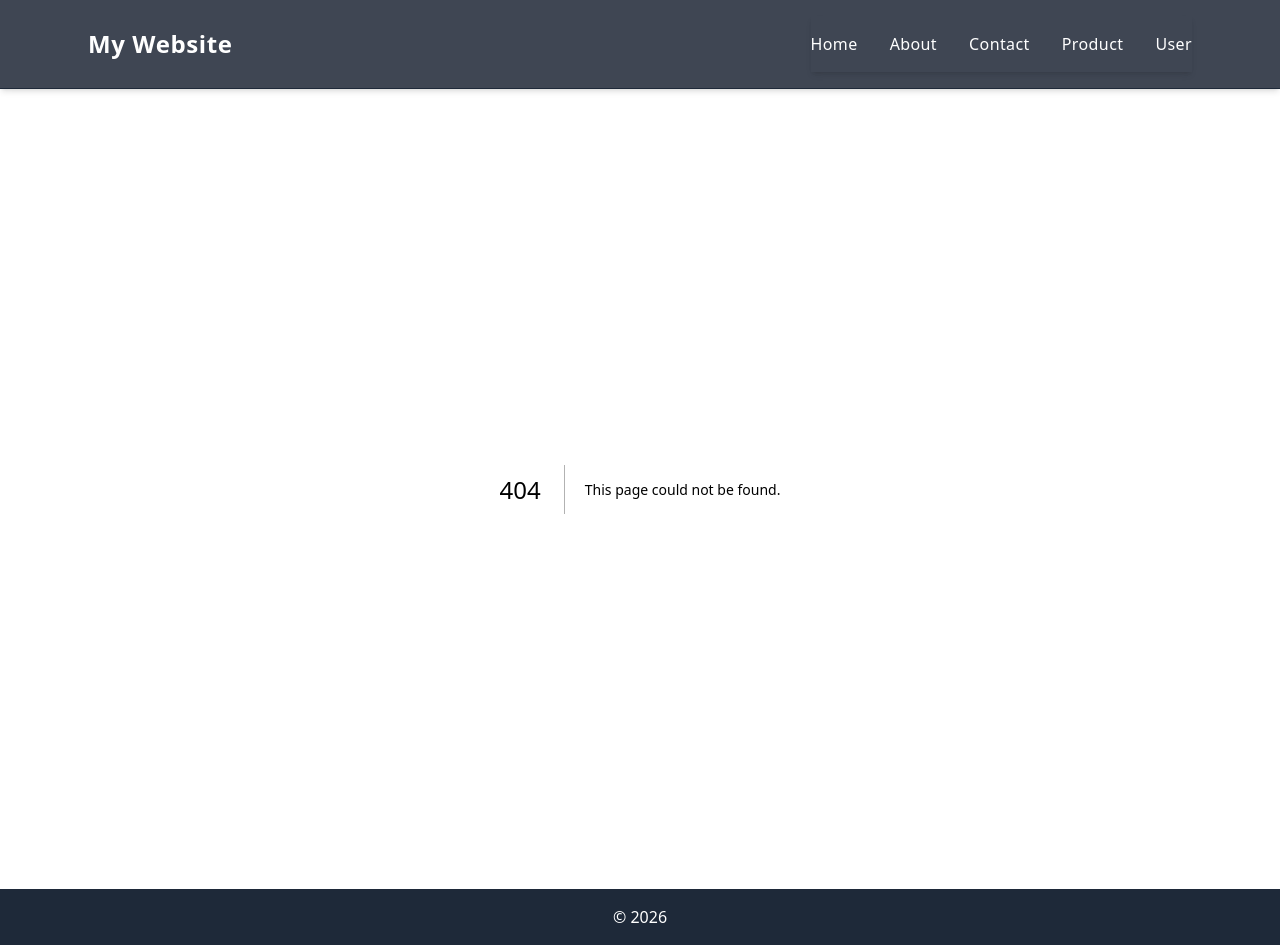
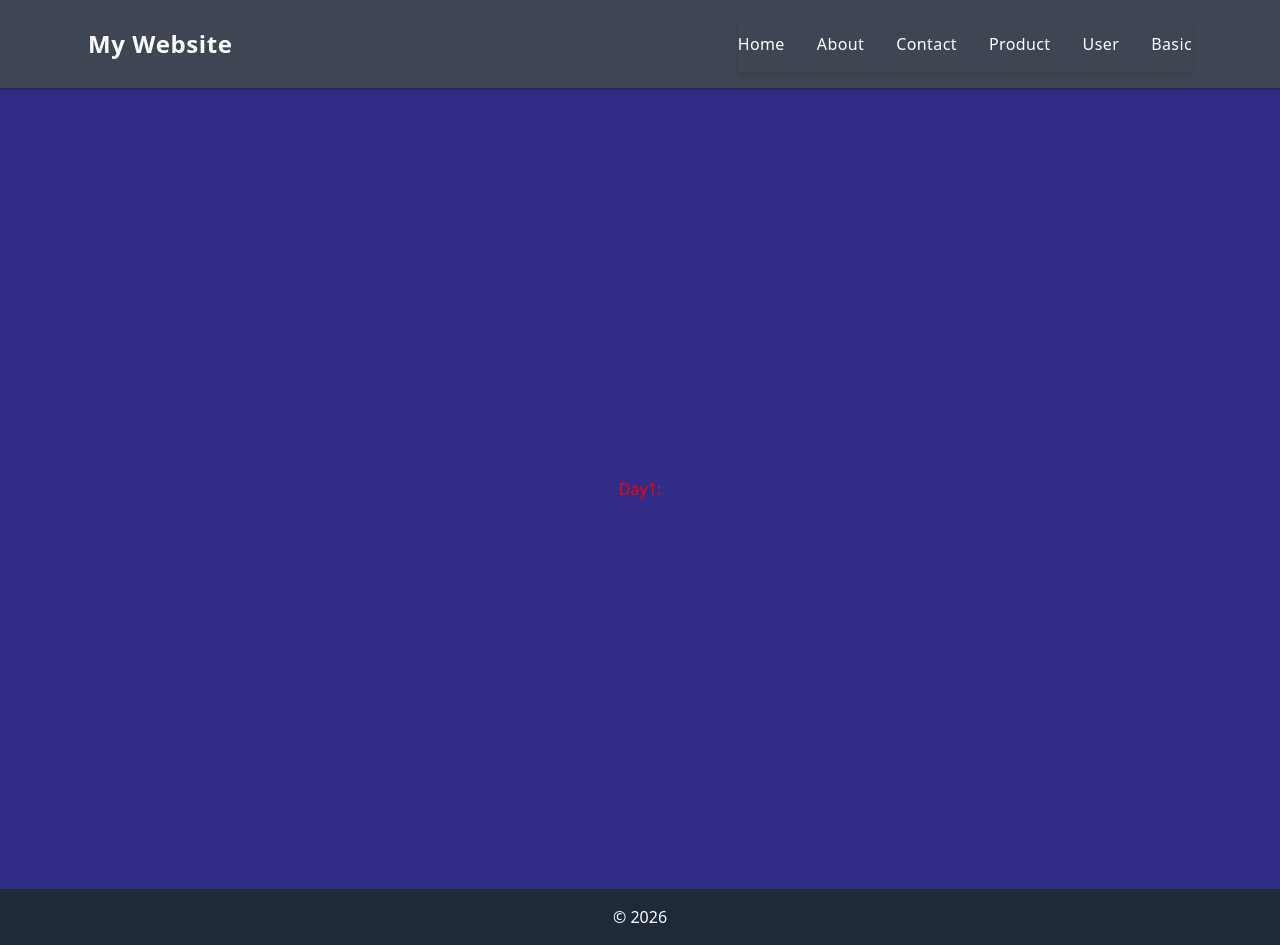
Before and after one commit to abyssiniatech/nextjs_16, a Next.js app: page /basic in a window 1280 px wide. Before the commit this address had no page. Built offline with nearby package versions, Linux system fonts and the light colour scheme.

Commit message:
add the styles :

```diff
--- /dev/null
+++ b/src/app/basic/basic.module.css
@@ -0,0 +1,4 @@
+.title{
+    color:red;
+    border:1px read solid;
+}
--- /dev/null
+++ b/src/app/basic/page.tsx
@@ -0,0 +1,10 @@
+import style from "./basic.module.css"
+export default function Basic(){
+    return(
+        <section className="bg-indigo-900 text-white min-h-screen flex flex-col items-center justify-center">
+        <div>
+            <h1 className={style.title}>Day1:</h1>
+        </div>
+        </section>
+    )
+}
--- a/src/components/Links.tsx
+++ b/src/components/Links.tsx
@@ -6,6 +6,7 @@ const links = [
   { name: "Contact", href: "/contact" },
   { name: "Product", href: "/product" },
   { name: "User", href: "/user" },
+  { name: "Basic", href: "basic" },
 ];
 
 const Links = () => {
```
